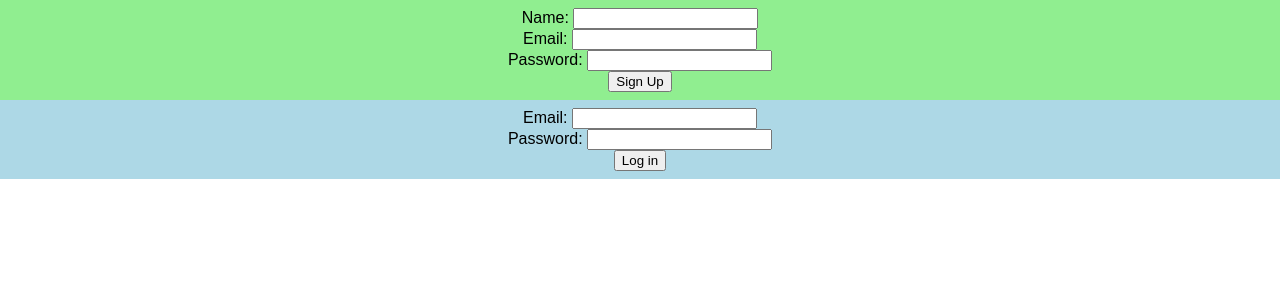
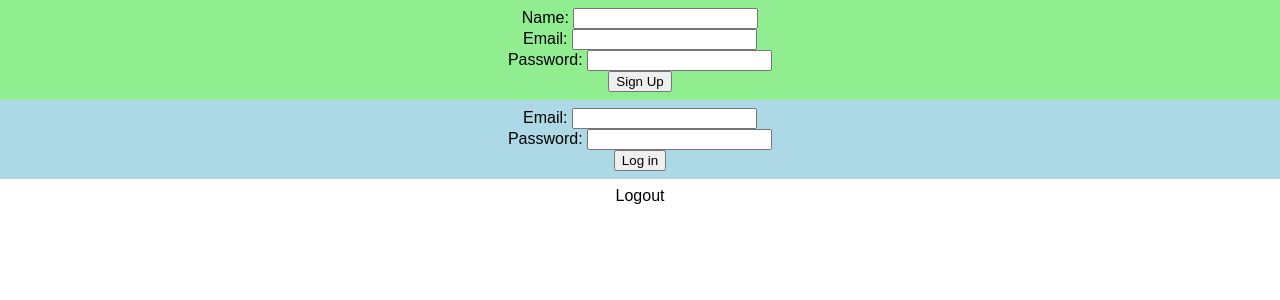
Before and after one commit to jhunnie/personal, a React (Create React App) app in the folder client/: page / in a window 1280 px wide. Shown: the top 300 px of the page. Built offline with nearby package versions, Linux system fonts and the light colour scheme.

Commit message:
Adding Logout component and functionality

```diff
--- a/client/src/App.css
+++ b/client/src/App.css
@@ -11,3 +11,8 @@
   background: lightblue;
   padding: 0.5em;
 }
+
+.LogoutBox {
+  background: lightred;
+  padding: 0.5em;
+}
--- a/client/src/App.js
+++ b/client/src/App.js
@@ -7,6 +7,7 @@ import {
 import './App.css';
 import Signup from './Signup';
 import Login from './Login';
+import Logout from './Logout';
 import AuthenticatedRoute from './AuthenticatedRoute';
 
 class App extends Component {
@@ -17,23 +18,29 @@ class App extends Component {
       user: {}
     }
     this.liftTokenToState = this.liftTokenToState.bind(this)
+    this.logout = this.logout.bind(this)
   }
 
   liftTokenToState(data) {
     this.setState({token: data.token, user: data.user})
   }
 
+  logout() {
+    localStorage.removeItem('mernToken')
+    this.setState({token: {}, user: {}})
+  }
+
   render() {
     return (
-      <div className="App">
-        <div className="SignupBox">
+      <div className='App'>
+        <div className='SignupBox'>
           <Signup lift={this.liftTokenToState} />
         </div>
-        <div className="LoginBox">
+        <div className='LoginBox'>
           <Login lift={this.liftTokenToState} />
         </div>
-        <div>
-
+        <div className='LogoutBox'>
+          <Logout logout={this.logout} />
         </div>
       </div>
     );
--- /dev/null
+++ b/client/src/Logout.js
@@ -0,0 +1,22 @@
+import React, { Component } from 'react';
+
+class Logout extends Component {
+  constructor(props) {
+    super(props)
+    this.handleLogout = this.handleLogout.bind(this)
+  }
+
+  handleLogout(e) {
+    e.preventDefault()
+    localStorage.removeItem('mernToken')
+    this.props.logout()
+  }
+
+  render() {
+    return (
+      <a onClick={this.handleLogout}>Logout</a>
+    );
+  }
+}
+
+export default Logout;
```
